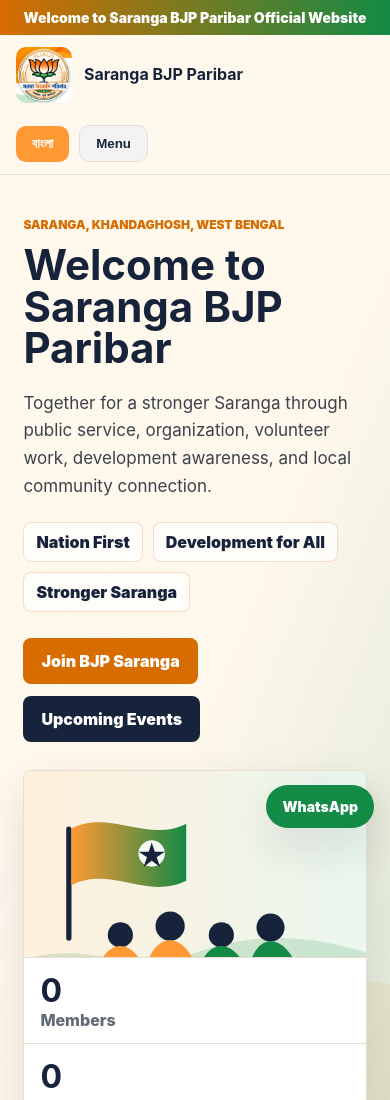
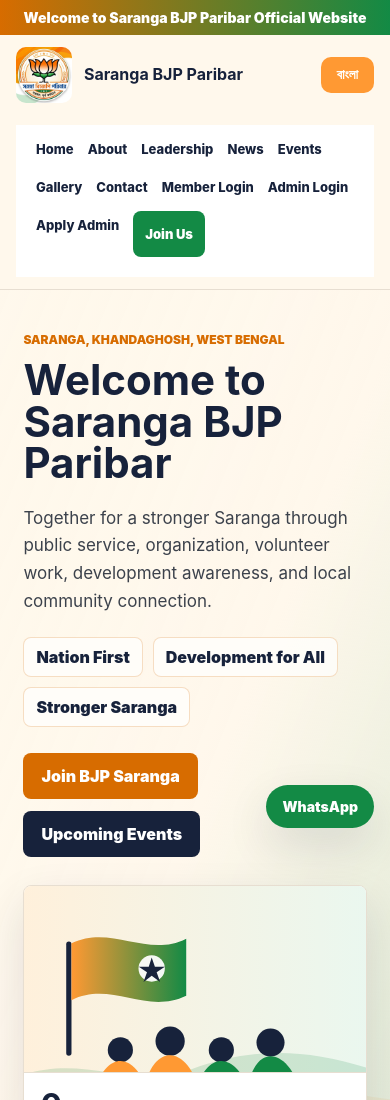
Before and after one commit to Arghya0022/SarangaBJP, a website: page public/index.html in a window 390 px wide. Shown: the top 1100 px of the page. Drawn offline with Linux system fonts and the light colour scheme.

Commit message:
Show navbar on mobile without menu button

```diff
--- a/public/site.js
+++ b/public/site.js
@@ -73,15 +73,13 @@
   </span>
 </a>
 
-<input type="checkbox" id="mobile-menu-toggle" hidden>
+
 
 <div class="top-buttons">
   <button id="languageToggle" class="lang-btn">বাংলা</button>
 
 
-  <label for="mobile-menu-toggle" class="menu-button">
-    Menu
-  </label>
+
 </div>
 
 <nav class="nav">
--- a/public/styles.css
+++ b/public/styles.css
@@ -965,3 +965,32 @@
     font-weight: 700;
   }
 }
+@media (max-width: 980px) {
+  .menu-button {
+    display: none !important;
+  }
+
+  .site-header {
+    align-items: center;
+    flex-wrap: wrap;
+  }
+
+  .nav {
+    display: flex !important;
+    width: 100%;
+    flex-direction: row;
+    flex-wrap: wrap;
+    justify-content: flex-start;
+    gap: 10px 14px;
+    padding-top: 10px;
+  }
+
+  .nav a {
+    font-size: 13px;
+    padding: 6px 0;
+  }
+
+  .nav-cta {
+    padding: 8px 12px !important;
+  }
+}
```
